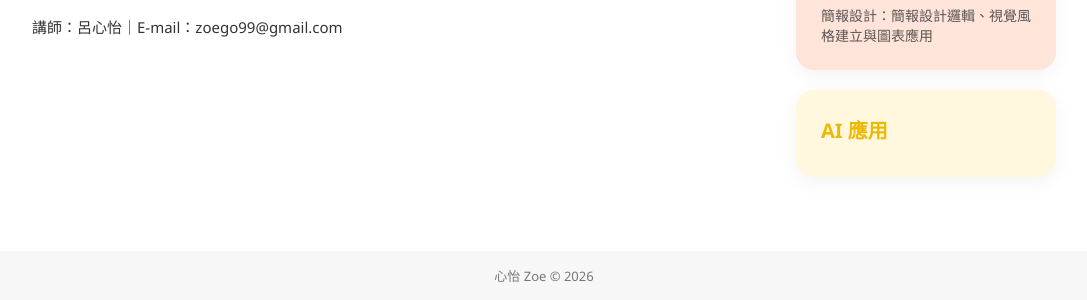
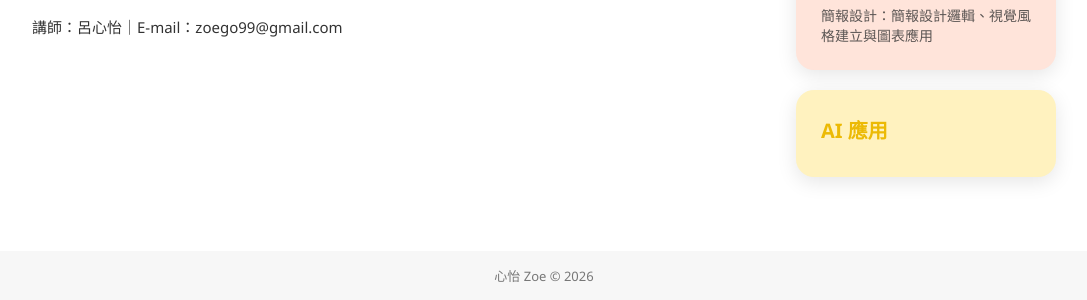
Before and after one commit to zoego99/class, a plain HTML site: page index.html in a window 1280 px wide. Shown: the part 500-800 px from the top of the page, without its empty margins (96-1183 px from the left). Drawn offline with Linux system fonts and the light colour scheme.

Commit message:
Add files via upload

```diff
--- a/index.html
+++ b/index.html
@@ -52,7 +52,7 @@
             <p>簡報設計：簡報設計邏輯、視覺風格建立與圖表應用</p>
         </a>
 
-        <a class="mini-card ai" href="https://hackmd.io/@zoego/PPT" target="_blank" rel="noopener noreferrer">
+        <a class="mini-card ai" href="https://hackmd.io/@zoego/ai" target="_blank" rel="noopener noreferrer">
             <h3>AI 應用</h3>
         </a>
     </div>
--- a/style.css
+++ b/style.css
@@ -125,7 +125,7 @@ body{
     text-decoration:none;
     color:#333;
     background:#f5f7fa;
-    box-shadow:0 5px 20px rgba(0,0,0,0.05);
+    box-shadow:0 5px 20px rgba(0,0,0,0.1);
     transition:all 0.3s ease;
 }
 
@@ -149,7 +149,7 @@ body{
 }
 
 .ai{
-    background:#fff8df;
+    background:#fff2bf;
 }
 
 .word h3{
```
